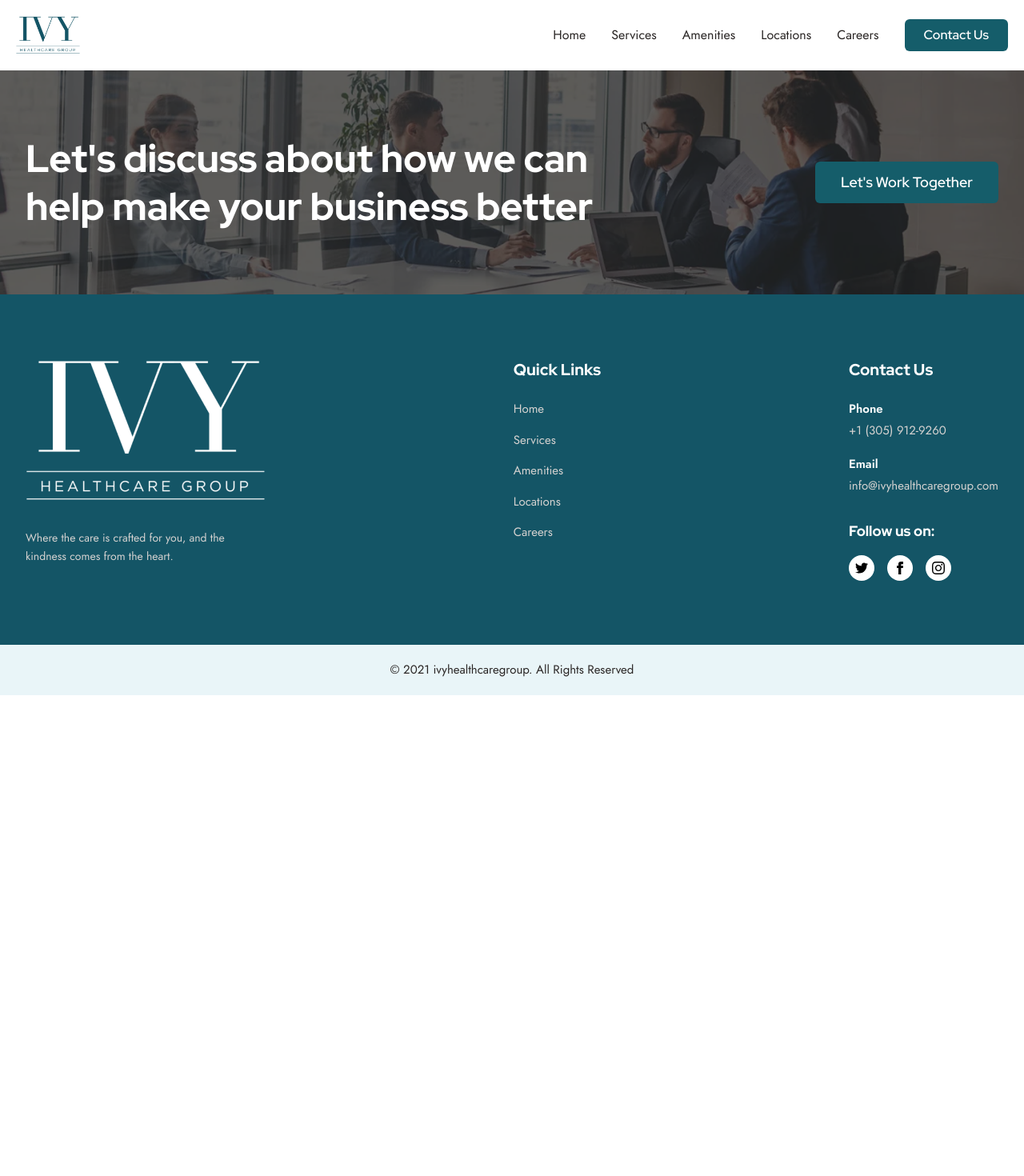
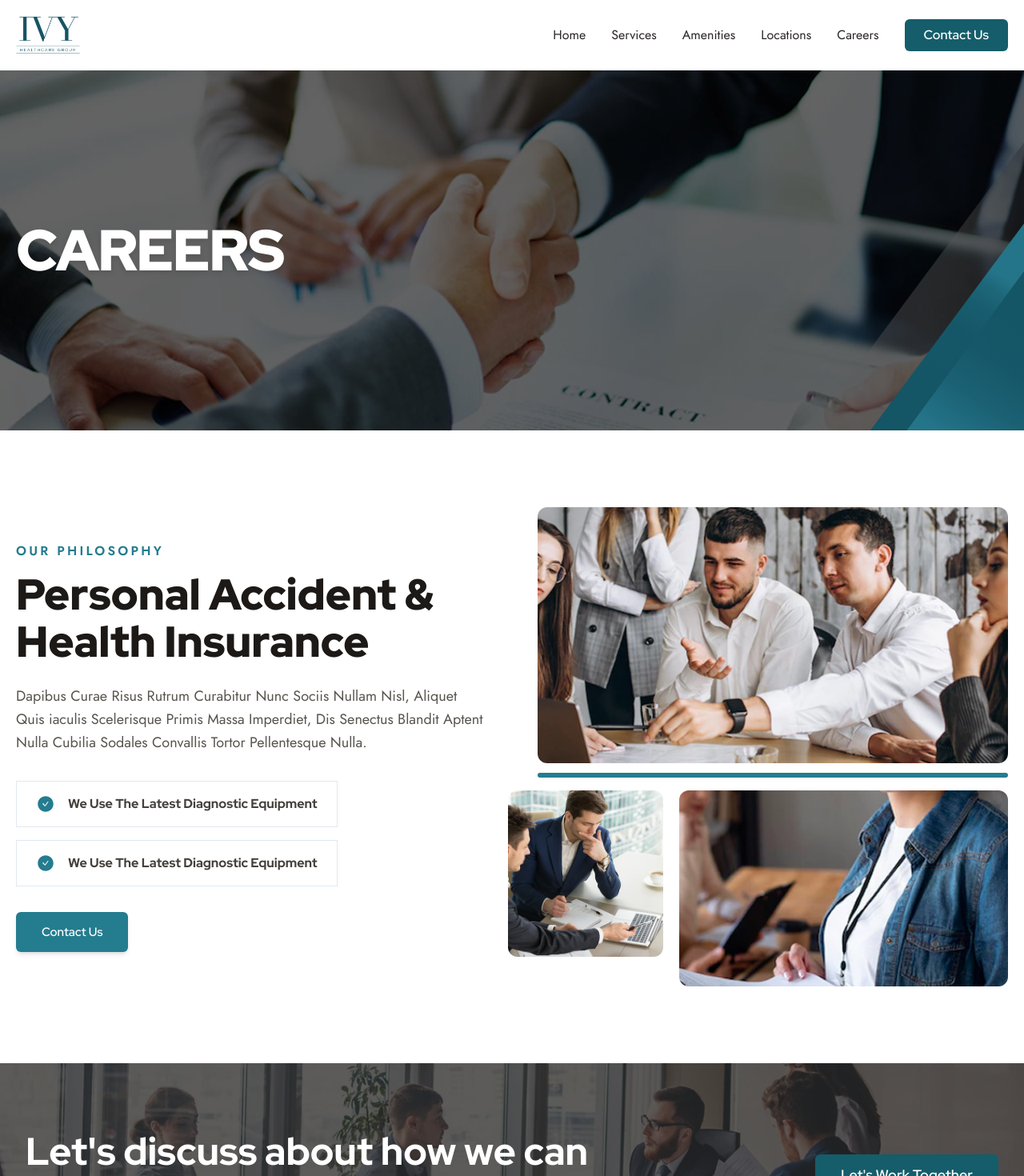
Before and after one commit to BHARATH-20002001/IVY---Healthcare, a React (Vite) app: page /careers in a window 1280 px wide. Shown: the top 1470 px of the page at 80% size. Before the commit the page ends 869 px from the top, so only its background shows below. Built offline with nearby package versions, Linux system fonts and the light colour scheme.

Commit message:
careers Philosophy

```diff
--- a/src/App.jsx
+++ b/src/App.jsx
@@ -5,6 +5,7 @@ import Home from "./pages/Home";
 import Services from "./pages/Services";
 import Amenities from "./pages/Amenities";
 import Locations from "./pages/Locations";
+import Careers from "./pages/Careers";
 
 function App() {
   return (
@@ -19,6 +20,7 @@ function App() {
           <Route path="/services" element={<Services />} />
           <Route path="/amenities" element={<Amenities />} />
           <Route path="/locations" element={<Locations />} />
+          <Route path="/careers" element={<Careers />} />
         </Routes>
       </main>
 
--- /dev/null
+++ b/src/components/CareersBanner.jsx
@@ -0,0 +1,36 @@
+import React from "react";
+import BannerImg from "../assets/careers-banner-img.png"; // Placeholder
+import BannerBottomImage from "../assets/all-banner-bottom-image.png";
+
+export default function CareersBanner() {
+  return (
+    <section className="relative w-full h-[350px] md:h-[450px] overflow-hidden">
+      {/* Background Image */}
+      <div
+        className="absolute inset-0 bg-cover bg-center"
+        style={{
+          backgroundImage: `url(${BannerImg})`,
+        }}
+      />
+
+      {/* Overlay with #000000 at 61% opacity */}
+      <div className="absolute inset-0 bg-[#000000] opacity-[0.61]" />
+
+      {/*
+        Bottom Right Decorative Image / Shape
+      */}
+      <img
+        src={BannerBottomImage}
+        alt=""
+        className="absolute bottom-0 right-0 h-4/5 w-auto pointer-events-none z-0"
+      />
+
+      {/* Content Container */}
+      <div className="relative z-10 h-full w-full max-w-[1240px] mx-auto px-[20px] lg:px-0 flex flex-col justify-center items-start">
+        <h1 className="font-redhat text-5xl md:text-7xl font-black tracking-tight text-white uppercase drop-shadow-md">
+          Careers
+        </h1>
+      </div>
+    </section>
+  );
+}
--- /dev/null
+++ b/src/components/CareersPhilosophySection.jsx
@@ -0,0 +1,88 @@
+import React from "react";
+// Placeholder images - you can update these imports to your specific philosophy images later
+import TopImage from "../assets/servicebannerimg.png";
+import BottomLeftImage from "../assets/conselt-img1.png";
+import BottomRightImage from "../assets/conselt-img2.png";
+import { Link } from "react-router-dom";
+
+export default function CareersPhilosophySection() {
+  return (
+    <section className="py-16 md:py-24 bg-white dark:bg-[#0F0F0F] transition-colors duration-300">
+      <div className="max-w-[1240px] mx-auto px-6 lg:px-0">
+        <div className="flex flex-col lg:flex-row items-center gap-12 lg:gap-16">
+
+          {/* Left Content */}
+          <div className="w-full lg:w-1/2 flex flex-col items-start text-left">
+            <span className="font-jost text-[#247c8f] dark:text-[#56b9cb] text-sm md:text-base tracking-[0.2em] uppercase font-semibold mb-3 block">
+              Our Philosophy
+            </span>
+            <h2 className="font-redhat font-black text-4xl md:text-5xl lg:text-[54px] text-stone-900 dark:text-white leading-[1.1] mb-6">
+              Personal Accident & Health Insurance
+            </h2>
+
+            <p className="font-jost text-stone-600 dark:text-stone-300 text-base md:text-lg leading-relaxed mb-8">
+              Dapibus Curae Risus Rutrum Curabitur Nunc Sociis Nullam Nisl, Aliquet Quis iaculis Scelerisque
+              Primis Massa Imperdiet, Dis Senectus Blandit Aptent Nulla Cubilia Sodales Convallis Tortor
+              Pellentesque Nulla.
+            </p>
+
+            {/* Checkmark Features */}
+            <div className="flex flex-col w-fit gap-4 mb-8">
+              {[1, 2].map((idx) => (
+                <div
+                  key={idx}
+                  className="flex items-center gap-4 border border-[#e2e8f0] dark:border-stone-700 py-4 px-6 bg-transparent w-fit"
+                >
+                  <svg xmlns="http://www.w3.org/2000/svg" viewBox="0 0 24 24" fill="currentColor" className="w-6 h-6 text-[#247c8f] dark:text-[#56b9cb] flex-shrink-0">
+                    <path fillRule="evenodd" d="M2.25 12c0-5.385 4.365-9.75 9.75-9.75s9.75 4.365 9.75 9.75-4.365 9.75-9.75 9.75S2.25 17.385 2.25 12zm13.36-1.814a.75.75 0 10-1.22-.872l-3.236 4.53L9.53 11.22a.75.75 0 00-1.06 1.06l2.25 2.25a.75.75 0 001.14-.094l3.75-5.25z" clipRule="evenodd" />
+                  </svg>
+                  <span className="font-redhat font-bold text-stone-700 dark:text-stone-200 text-base">
+                    We Use The Latest Diagnostic Equipment
+                  </span>
+                </div>
+              ))}
+            </div>
+
+            {/* Button */}
+            <Link
+              to="/contact"
+              className="bg-[#247c8f] hover:bg-[#1a5e6d] text-white font-redhat font-semibold text-[15px] px-8 py-3.5 rounded-md transition-colors duration-300 shadow-md"
+            >
+              Contact Us
+            </Link>
+          </div>
+
+          {/* Right Content - Images Grid */}
+          <div className="w-full lg:w-1/2 flex flex-col gap-3">
+            {/* Top Large Image */}
+            <div className="w-full">
+              <img
+                src={TopImage}
+                alt="Philosophy Top"
+                className="w-full h-[250px] md:h-[320px] object-cover rounded-xl"
+              />
+            </div>
+
+            {/* Divider Line */}
+            <div className="w-full h-1.5 bg-[#247c8f] dark:bg-[#56b9cb] rounded-full"></div>
+
+            {/* Bottom Two Images */}
+            <div className="flex gap-5 mt-1 w-full">
+              <img
+                src={BottomLeftImage}
+                alt="Philosophy Detail 1"
+                className="w-1/2 md:w-[calc(35%-12px)] h-[180px] md:h-[208px] object-cover rounded-xl md:-ml-[37px]"
+              />
+              <img
+                src={BottomRightImage}
+                alt="Philosophy Detail 2"
+                className="w-1/2 md:flex-1 md:w-full h-[180px] md:h-[245px] object-cover rounded-xl"
+              />
+            </div>
+          </div>
+
+        </div>
+      </div>
+    </section>
+  );
+}
--- /dev/null
+++ b/src/pages/Careers.jsx
@@ -0,0 +1,12 @@
+import React from "react";
+import CareersBanner from "../components/CareersBanner";
+import CareersPhilosophySection from "../components/CareersPhilosophySection";
+
+export default function Careers() {
+  return (
+    <main className="min-h-screen bg-stone-50 dark:bg-stone-900 transition-colors duration-300">
+      <CareersBanner />
+      <CareersPhilosophySection />
+    </main>
+  );
+}
```
Also changed, not shown: src/assets/careers-banner-img.png (added).
